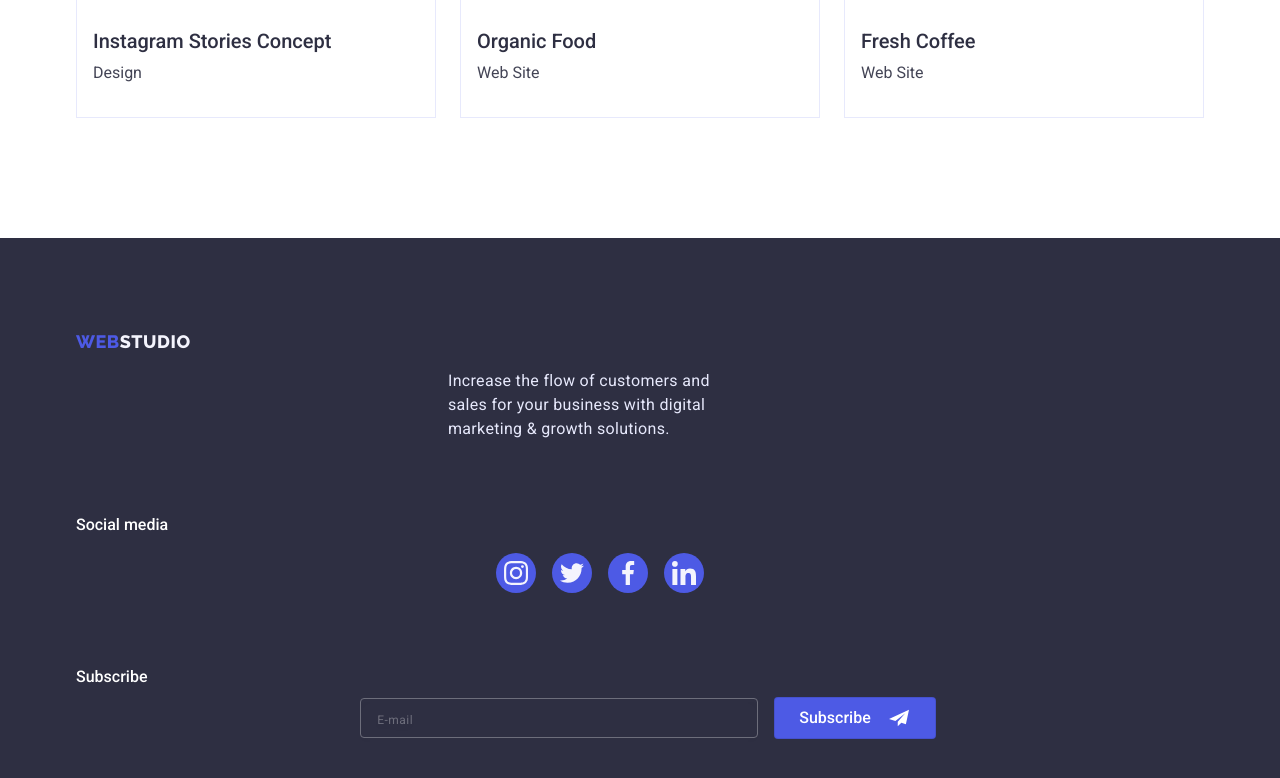
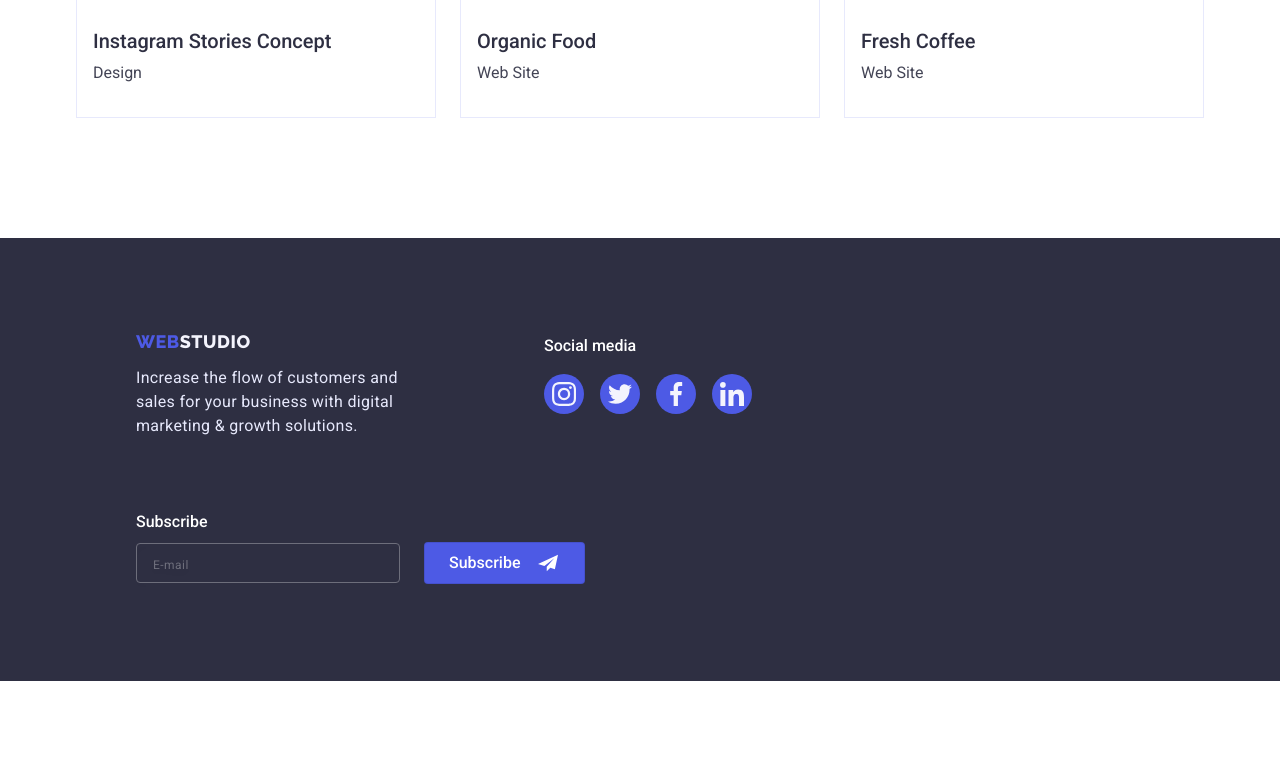
Before and after one commit to tsuuukiiiinooo/goit-markup-hw-07, a plain HTML site: page portfolio.html in a window 1280 px wide. Shown: the part 1596-2374 px from the top of the page. After the commit the page ends 2277 px from the top, so only its background shows below. Drawn offline with nearby package versions, Linux system fonts and the light colour scheme.

Commit message:
v.7.1.7.

```diff
--- a/css/styles.css
+++ b/css/styles.css
@@ -687,10 +687,18 @@ h3 {
     padding-bottom: 97px;
     padding-top: 96px;
     text-align: center;
+    margin-right: auto;
 }
 
-/* .footer-container {
-} */
+.footer-container {
+    display: flex;
+    flex-direction: row;
+    flex-wrap: wrap;
+    column-gap: 24px;
+    row-gap: 72px;
+    align-items: flex-start;
+    padding-left: 60px;
+}
 
 .footer-text {
     font-weight: 400;
@@ -1067,8 +1075,35 @@ h3 {
         text-align: left;
     }
 
+    .logo-and-descrp {
+        margin-bottom: 0;
+    }
+
     .footer-text {
         width: 264px;
+    }
+
+    .logo-studio-footer {
+    display: flex;
+    align-items: center;
+    justify-content: flex-start;
+    }
+
+    .block-social-media{
+        margin-bottom: 0;
+    }
+
+    .email-form {
+        display: flex;
+        align-items: center;
+        flex-direction: row;
+        margin-left: auto;
+        gap: 0;
+    }
+
+    .email-subscribe {
+        width: 264px;
+        margin-right: 24px;
     }
 }
 
```
Also changed, not shown: index.html (+2 -2 lines).
